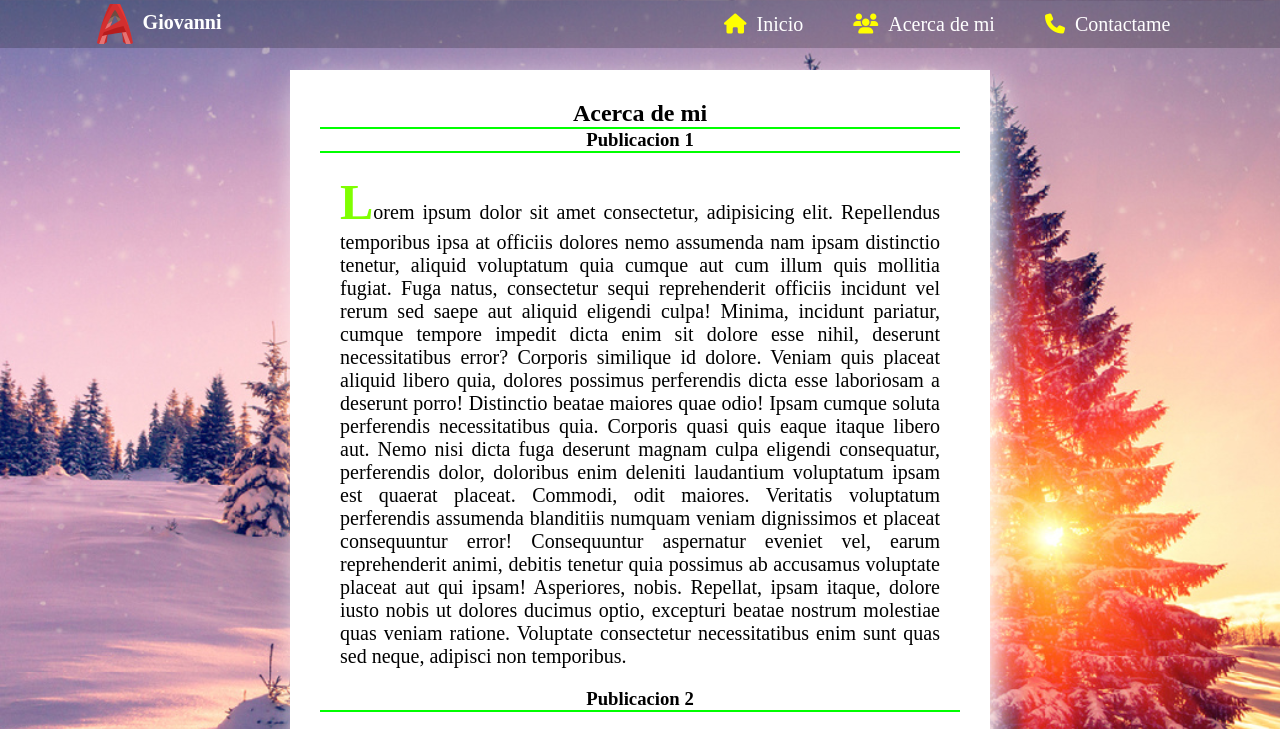
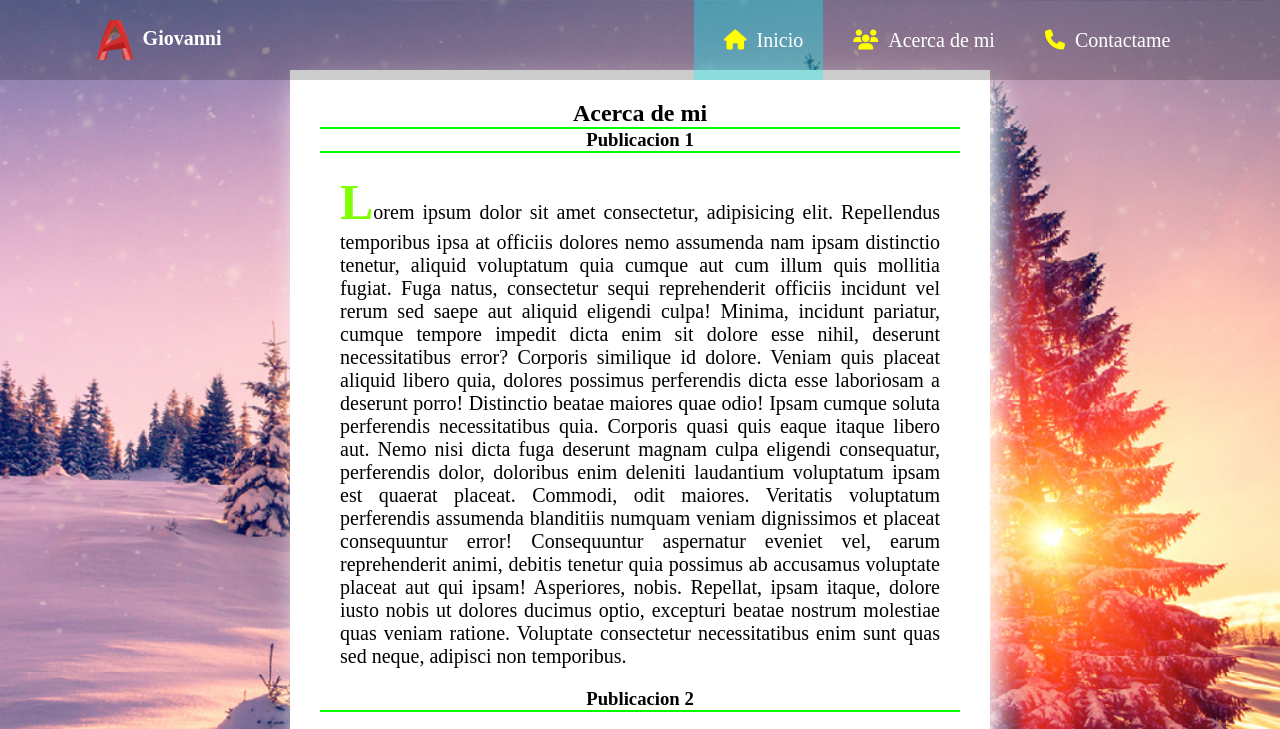
Before and after one commit to Giovanni-Lopez/Practica-2-css, a plain HTML site: page docs/index.html in a window 1280 px wide. In both pictures the pointer is over the link "Inicio". Shown: the top 729 px of the page. Drawn offline with Linux system fonts and the light colour scheme.

Commit message:
añadindo colo hover

```diff
--- a/docs/css/style.css
+++ b/docs/css/style.css
@@ -58,6 +58,12 @@ header{
     color: white;
     font-size: 20px;
     padding: 20px;
+    display: block;
+}
+
+.menu ul li a:hover{
+    background-color: rgba(0, 255, 255, 0.315);
+
 }
 
 /* Estilo para los iconos */
```
